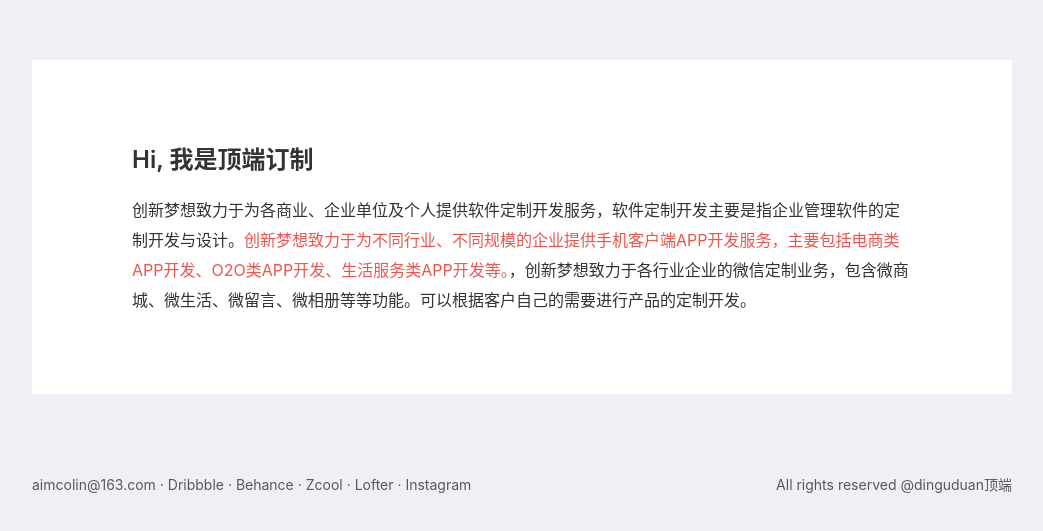
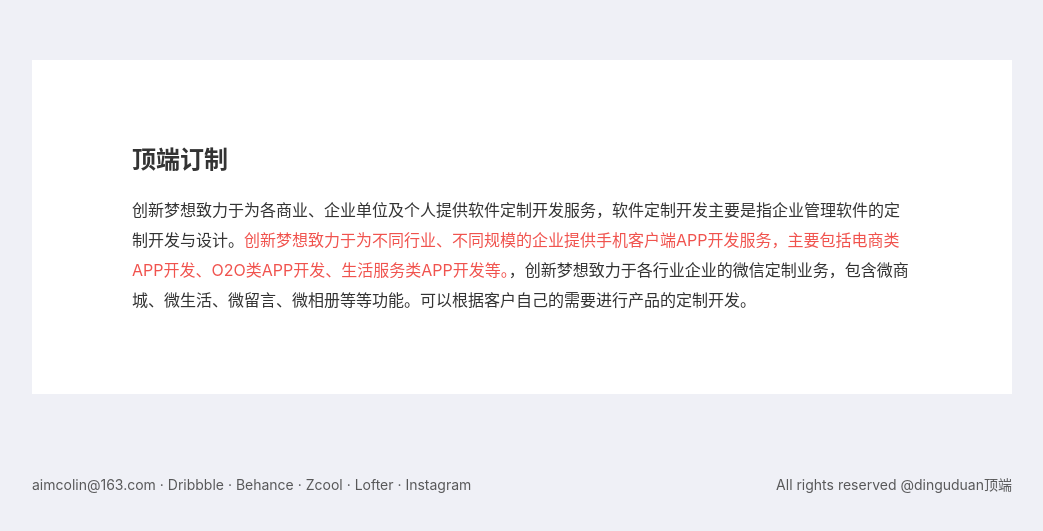
Before and after one commit to gooddomin/gooddomin.github.io, a plain HTML site: page about/index.html in a window 1280 px wide. Shown: the part 181-712 px from the top of the page, without its empty margins (118-1161 px from the left). Drawn offline with Linux system fonts and the light colour scheme; a web font is replaced by a local one.

Commit message:
Update index.html

```diff
--- a/about/index.html
+++ b/about/index.html
@@ -75,7 +75,7 @@
 </nav>
     <div id="main"><section class="article">
   <article class="content">
-    <h2 id="Hi-我是段光英"><a href="#Hi-我是段光英" class="headerlink" title="Hi, 我是段光英"></a>Hi, 我是顶端订制</h2><p>创新梦想致力于为各商业、企业单位及个人提供软件定制开发服务，软件定制开发主要是指企业管理软件的定制开发与设计。<a href="http://qingchengfit.cn/" target="_blank" rel="noopener">创新梦想致力于为不同行业、不同规模的企业提供手机客户端APP开发服务，主要包括电商类APP开发、O2O类APP开发、生活服务类APP开发等。</a>，创新梦想致力于各行业企业的微信定制业务，包含微商城、微生活、微留言、微相册等等功能。可以根据客户自己的需要进行产品的定制开发。</p>
+    <h2 id="Hi-我是段光英"><a href="#Hi-我是段光英" class="headerlink" title="Hi, 顶端"></a>顶端订制</h2><p>创新梦想致力于为各商业、企业单位及个人提供软件定制开发服务，软件定制开发主要是指企业管理软件的定制开发与设计。<a href="http://qingchengfit.cn/" target="_blank" rel="noopener">创新梦想致力于为不同行业、不同规模的企业提供手机客户端APP开发服务，主要包括电商类APP开发、O2O类APP开发、生活服务类APP开发等。</a>，创新梦想致力于各行业企业的微信定制业务，包含微商城、微生活、微留言、微相册等等功能。可以根据客户自己的需要进行产品的定制开发。</p>
 <!--<ul>
 <li>我的作品集 <a href="https://clovertuan.github.io/resume/">Portfolio</a></li>
 <li>UI/UX作品 <a href="https://dribbble.com/clovertuan" target="_blank" rel="noopener">Dribbble</a> | <a href="https://www.behance.net/clovertuan" target="_blank" rel="noopener">Behance</a> | <a href="https://elsietuan.zcool.com.cn/" target="_blank" rel="noopener">站酷</a></li>
```
